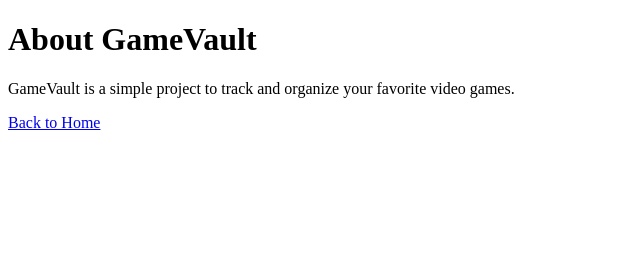
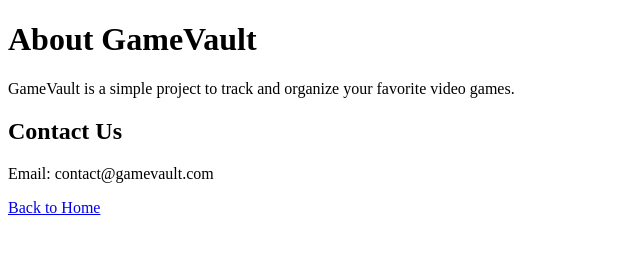
Before and after one commit to Sathwik7352/GameVault, a plain HTML site: page about.html in a window 1280 px wide. Shown: the whole page, without its empty margins (0-640 px from the left). Drawn offline with Linux system fonts and the light colour scheme.

Commit message:
Add contact section to about.html

```diff
--- a/about.html
+++ b/about.html
@@ -8,6 +8,8 @@
 <body>
     <h1>About GameVault</h1>
     <p>GameVault is a simple project to track and organize your favorite video games.</p>
+    <h2>Contact Us</h2>
+    <p>Email: contact@gamevault.com</p>
     <a href="index.html">Back to Home</a>
 </body>
 </html>
```
